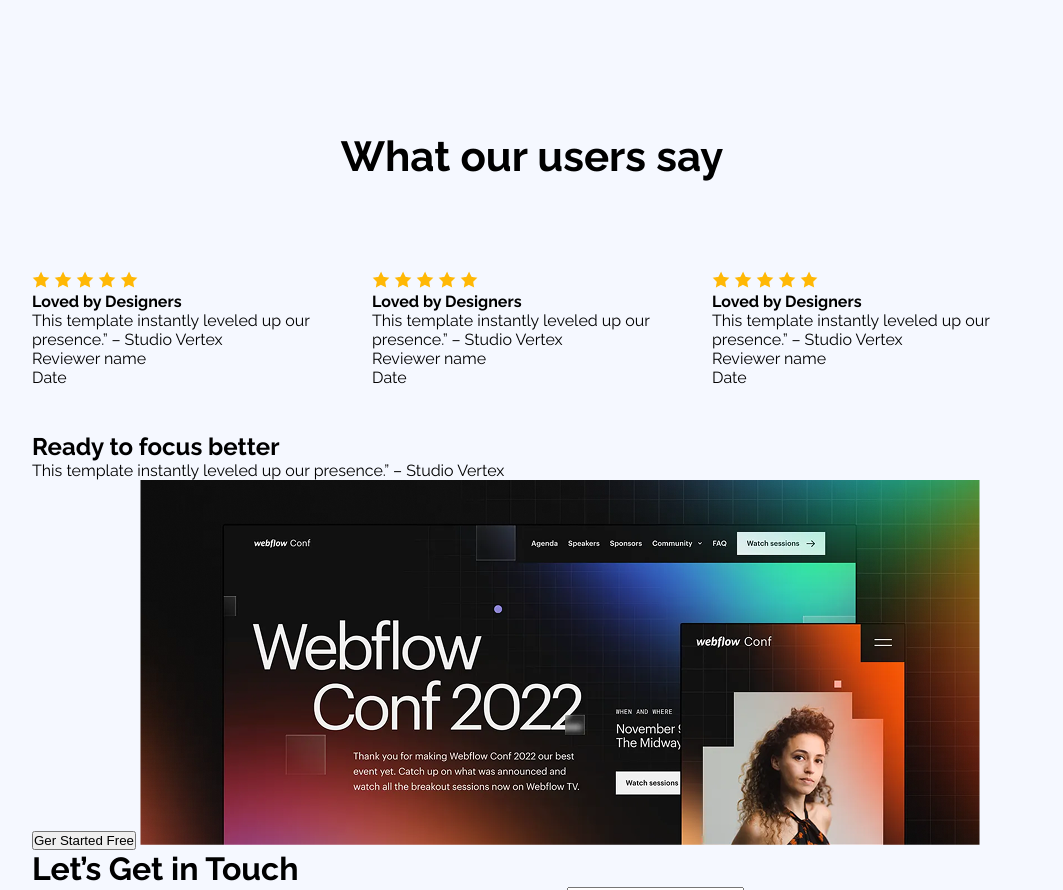
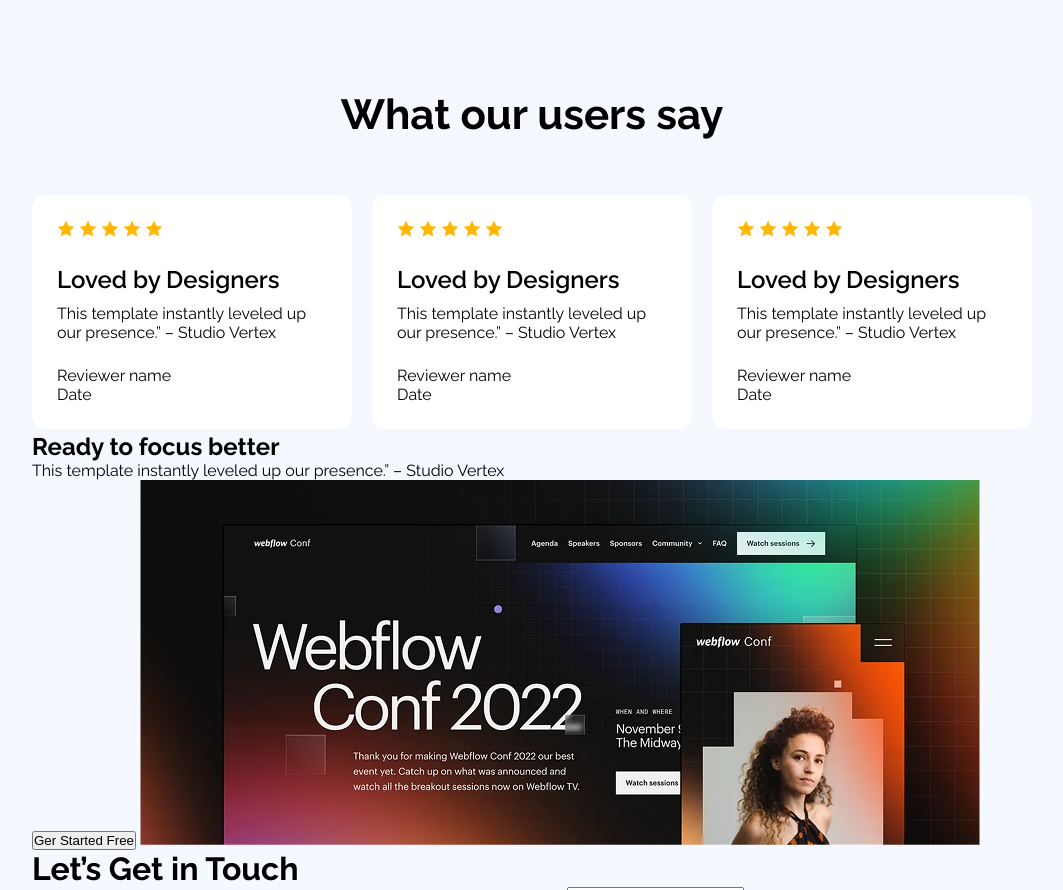
Before and after one commit to devShuvo25/B12A01-resources, a plain HTML site: page index.html in a window 1280 px wide. Shown: the part 1511-2401 px from the top of the page, without its empty margins (108-1171 px from the left). Drawn offline with Linux system fonts and the light colour scheme.

Commit message:
feedback styles added

```diff
--- a/style/style.css
+++ b/style/style.css
@@ -5,18 +5,12 @@
     padding:0;
 }
 /* Shared styles section */
-
-@import url('https://fonts.googleapis.com/css2?family=Raleway:ital,wght@0,100..900;1,100..900&display=swap');
-
 .raleway-unique-font{
   font-family: "Raleway", sans-serif;
   font-optical-sizing: auto;
   font-weight: 400;
   font-style: normal;
 }
-
-
-
 :root{
     --primary-color:rgb(78, 71, 255);
     --mini-text-color:rgba(137, 135, 161, 1);
@@ -138,8 +132,23 @@ text-align: center;
 .user-feedback h2{
   font-size: 42px;
   font-weight: bold;
+  margin-bottom:50px;
 }
 .feedback-container{
   gap: 20px;
   text-align:left;
 }
+.user-feedback-child{
+  background-color: #FFFF;
+  padding: 25px;
+  border-radius: 14px;
+  display: flex;
+  flex-direction: column;
+  justify-content: space-around;
+  gap:24px;
+}
+.user-feedback-child h4{
+  font-size: 24px;
+  font-weight:600;
+  margin-bottom: 10px;
+}
```
